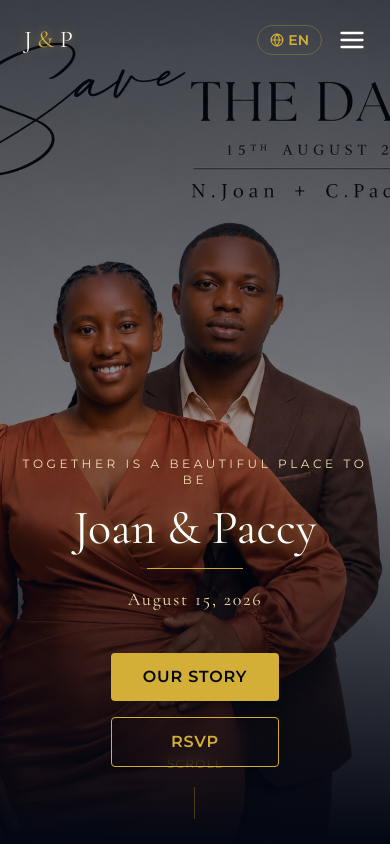
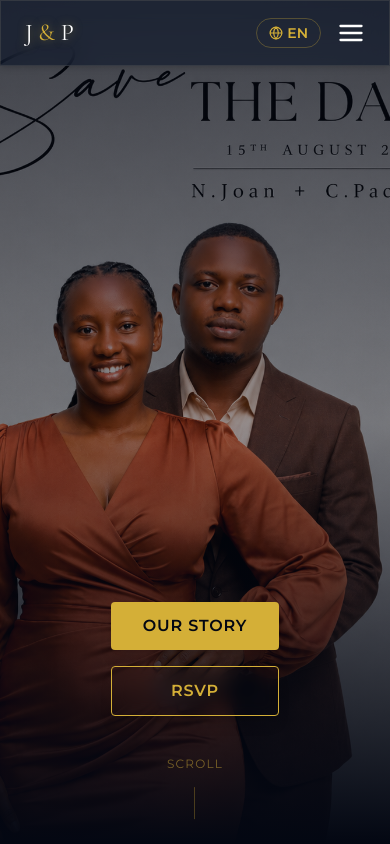
Before and after one commit to pacifiqueCYUBAHIRO/Joan-paccy_wedding, a React (Vite) app: page / in a window 390 px wide. Shown: the top 844 px of the page. Built offline with nearby package versions, Linux system fonts and the light colour scheme.

Commit message:
responsiveness updates

```diff
--- a/src/components/Navbar.jsx
+++ b/src/components/Navbar.jsx
@@ -31,7 +31,7 @@ const Navbar = () => {
       animate={{ y: 0 }}
       transition={{ duration: 0.8, ease: 'easeOut' }}
       className={`fixed top-0 w-full z-50 transition-all duration-300 ${
-        isScrolled ? 'bg-glass shadow-lg py-4' : 'bg-transparent py-6'
+        isScrolled ? 'bg-glass shadow-lg py-4' : 'bg-glass md:bg-transparent shadow-md md:shadow-none py-4 md:py-6'
       }`}
     >
       <div className="container mx-auto px-6 md:px-12 flex justify-between items-center">
--- a/src/sections/Hero.jsx
+++ b/src/sections/Hero.jsx
@@ -31,7 +31,7 @@ const Hero = () => {
   }, []);
 
   return (
-    <section id="home" className="relative h-screen w-full flex items-center justify-center overflow-hidden">
+    <section id="home" className="relative h-screen w-full flex flex-col items-center justify-end md:justify-center overflow-hidden pb-32 md:pb-0">
       {/* Full-screen cinematic background */}
       <div
         className="absolute inset-0 z-0 bg-cover bg-center bg-no-repeat"
@@ -115,7 +115,7 @@ const Hero = () => {
       </motion.div>
 
       {/* Content */}
-      <div className="relative z-10 text-center px-4 flex flex-col items-center mt-[45vh] sm:mt-[30vh] md:mt-16 w-full">
+      <div className="relative z-10 text-center px-4 flex flex-col items-center md:mt-16 w-full">
 
         {/* Real couple portrait placeholder */}
         <motion.div
@@ -137,7 +137,7 @@ const Hero = () => {
           initial={{ opacity: 0, y: 20 }}
           animate={{ opacity: 1, y: 0 }}
           transition={{ duration: 1, delay: 0.8 }}
-          className="text-gold-light tracking-[0.3em] uppercase text-xs md:text-sm mb-4 drop-shadow-md"
+          className="text-gold-light tracking-[0.3em] uppercase text-xs md:text-sm mb-4 drop-shadow-md hidden md:block"
         >
           {t.hero.headline}
         </motion.p>
@@ -146,7 +146,7 @@ const Hero = () => {
           initial={{ opacity: 0, scale: 0.9 }}
           animate={{ opacity: 1, scale: 1 }}
           transition={{ duration: 1.5, delay: 1, ease: 'easeOut' }}
-          className="text-5xl md:text-7xl lg:text-8xl font-serif text-main mb-4 text-glow drop-shadow-2xl"
+          className="text-5xl md:text-7xl lg:text-8xl font-serif text-main mb-4 text-glow drop-shadow-2xl hidden md:block"
         >
           {t.hero.names}
         </motion.h1>
@@ -155,14 +155,14 @@ const Hero = () => {
           initial={{ opacity: 0, scaleX: 0 }}
           animate={{ opacity: 1, scaleX: 1 }}
           transition={{ duration: 0.8, delay: 1.6 }}
-          className="w-24 h-px bg-gold mx-auto mb-4"
+          className="w-24 h-px bg-gold mx-auto mb-4 hidden md:block"
         />
 
         <motion.p
           initial={{ opacity: 0 }}
           animate={{ opacity: 1 }}
           transition={{ duration: 1, delay: 1.8 }}
-          className="text-lg md:text-2xl font-serif text-gold-light mb-10 drop-shadow-md tracking-widest"
+          className="text-lg md:text-2xl font-serif text-gold-light mb-10 drop-shadow-md tracking-widest hidden md:block"
         >
           {t.hero.date}
         </motion.p>
```
